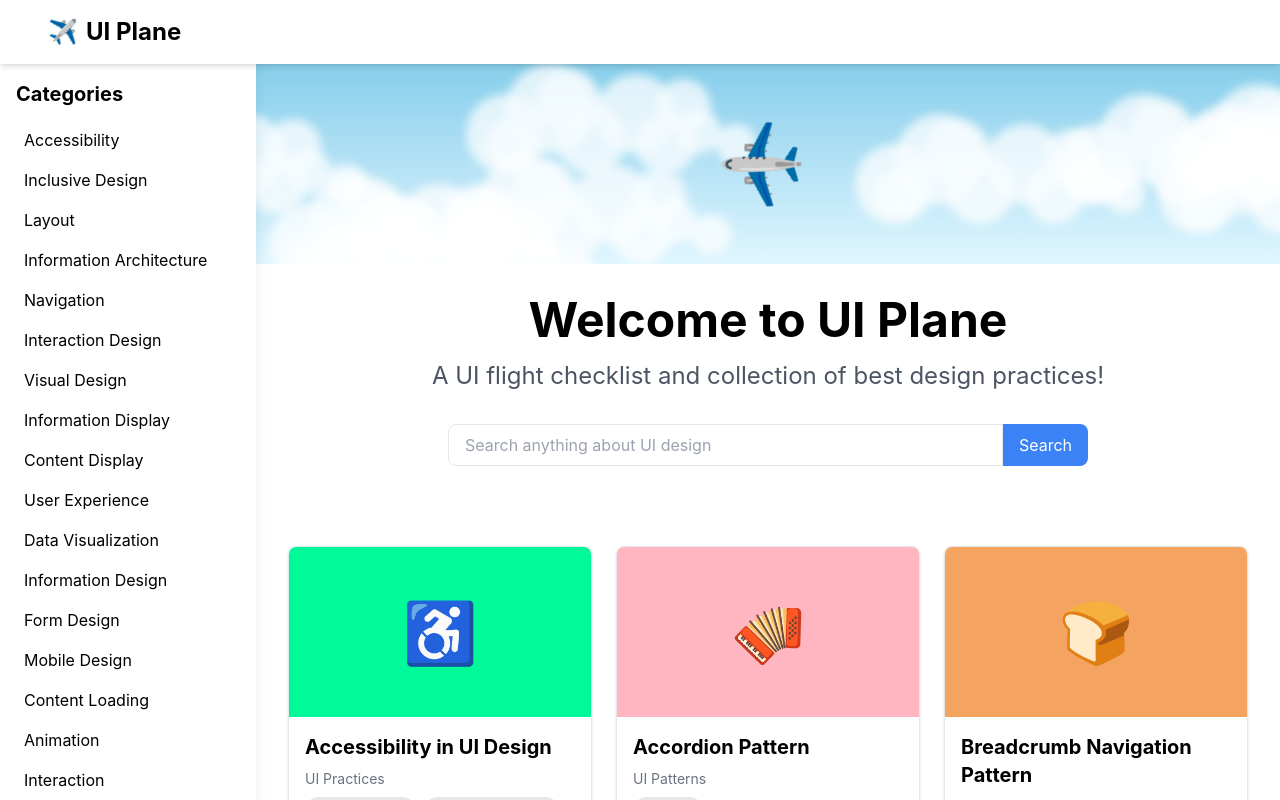
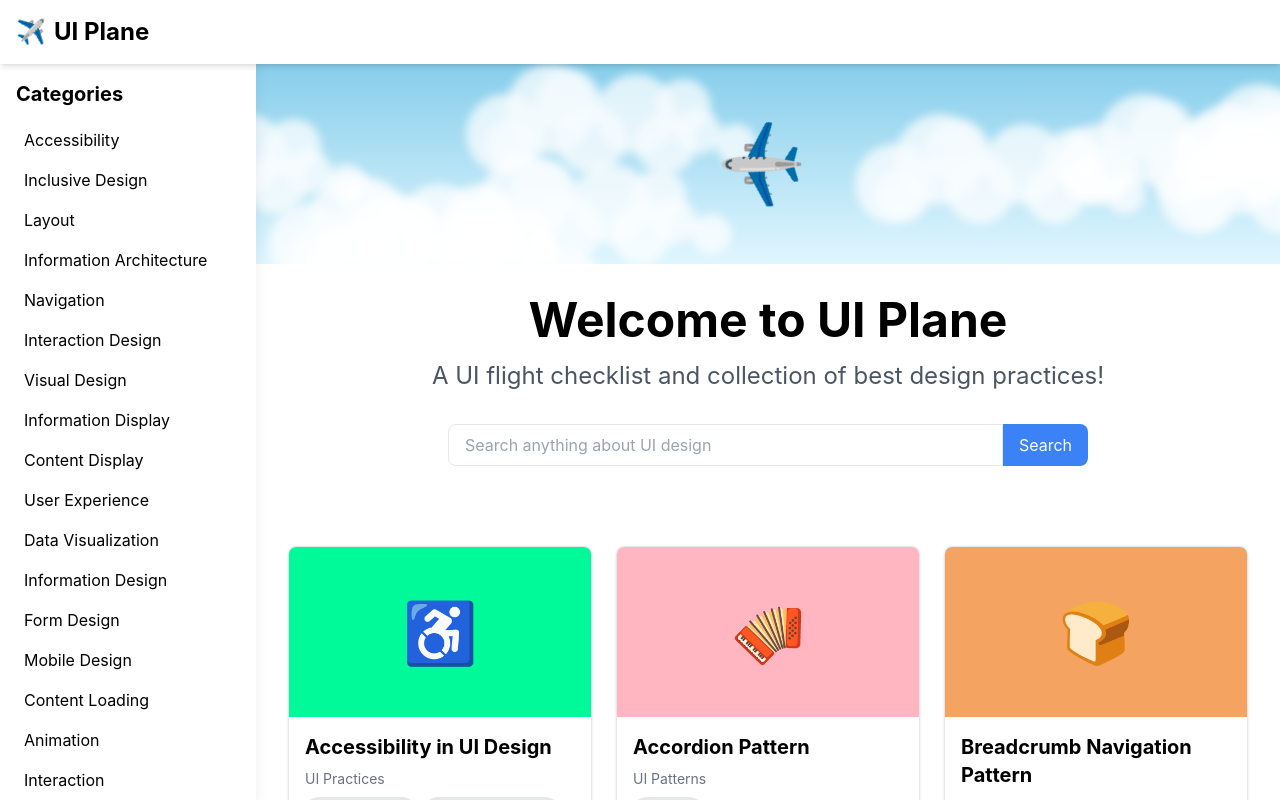
Before and after one commit to koskosm/ui-plane, a React (Create React App) app: page / in a window 1280 px wide. Shown: the top 800 px of the page. Built offline with nearby package versions, Linux system fonts and the light colour scheme.

Commit message:
Adjust nav logo left padding

```diff
--- a/src/components/Navbar.jsx
+++ b/src/components/Navbar.jsx
@@ -15,7 +15,7 @@ function Navbar() {
     <>
       {/* Top nav bar */}
       <nav className="bg-white text-black p-4 sticky top-0 z-50 shadow-md">
-        <div className="container mx-auto lg:max-w-none lg:mx-0 px-4 lg:px-8 flex justify-between items-center">
+        <div className="container mx-auto lg:max-w-none lg:mx-0 pr-4 lg:pr-8 flex justify-between items-center">
           <Link to="/" className="text-2xl font-bold hover:text-gray-700">
             <span className="mr-2 header-plane" role="img" aria-label="UI Plane">✈️</span>
             UI Plane
```
